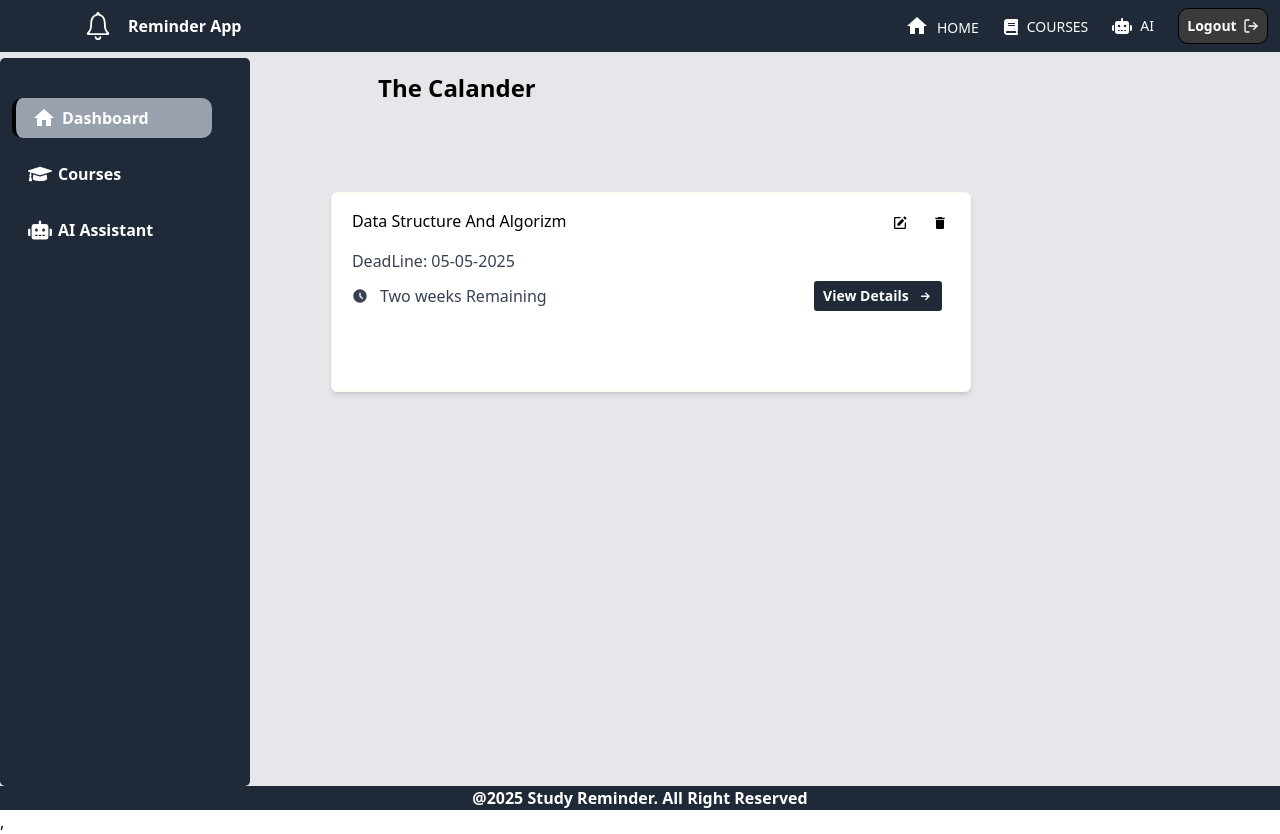
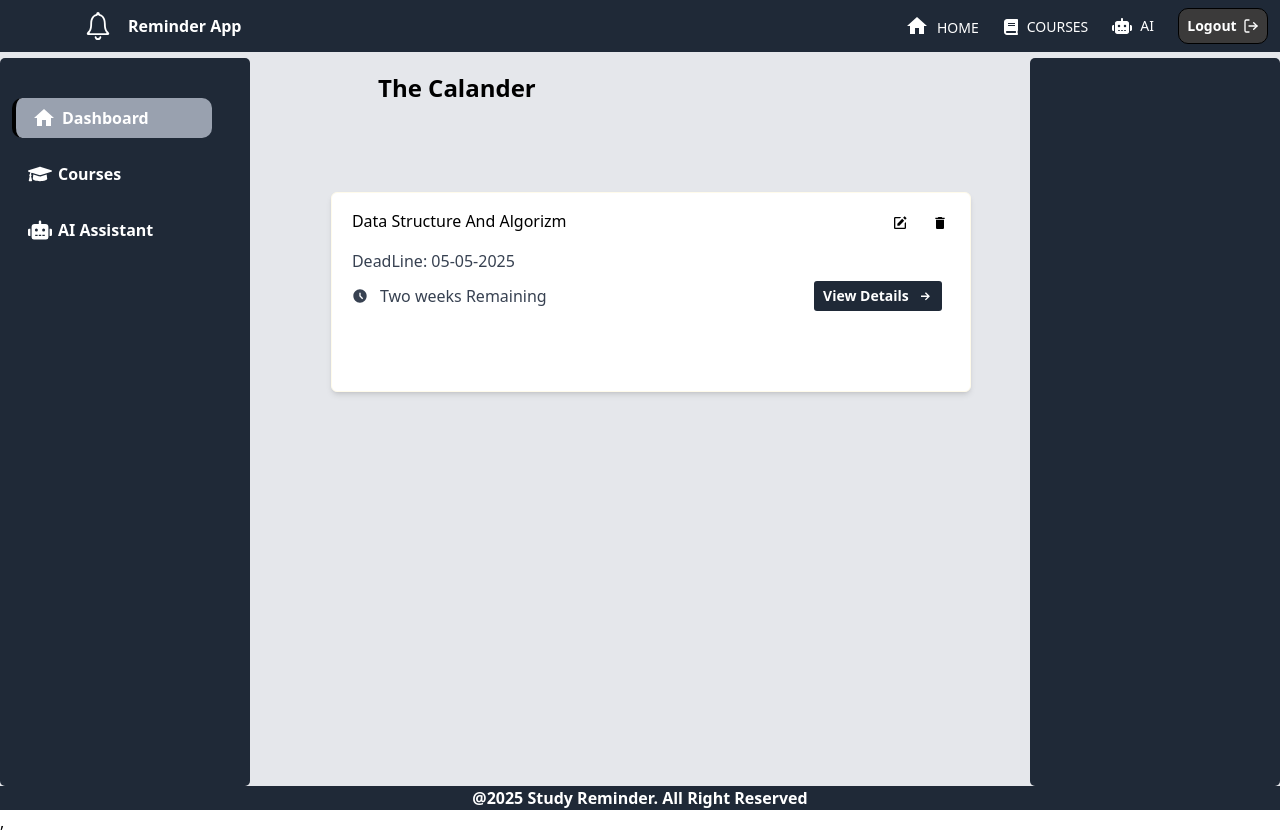
Before and after one commit to Aklile612/Reminder-App, a React (Vite) app: page / in a window 1280 px wide. Built offline with nearby package versions, Linux system fonts and the light colour scheme.

Commit message:
stated the page

```diff
--- a/src/Components/Right Side Bar/RightSideBar.jsx
+++ b/src/Components/Right Side Bar/RightSideBar.jsx
@@ -2,7 +2,7 @@ import React from 'react'
 
 const RightSideBar = () => {
   return (
-    <div className=''>
+    <div className='w-[250px] md:mt-1.5 h-[91vh] rounded-[5px] bg-[#1F2937]'>
 
     </div>
   )
```
